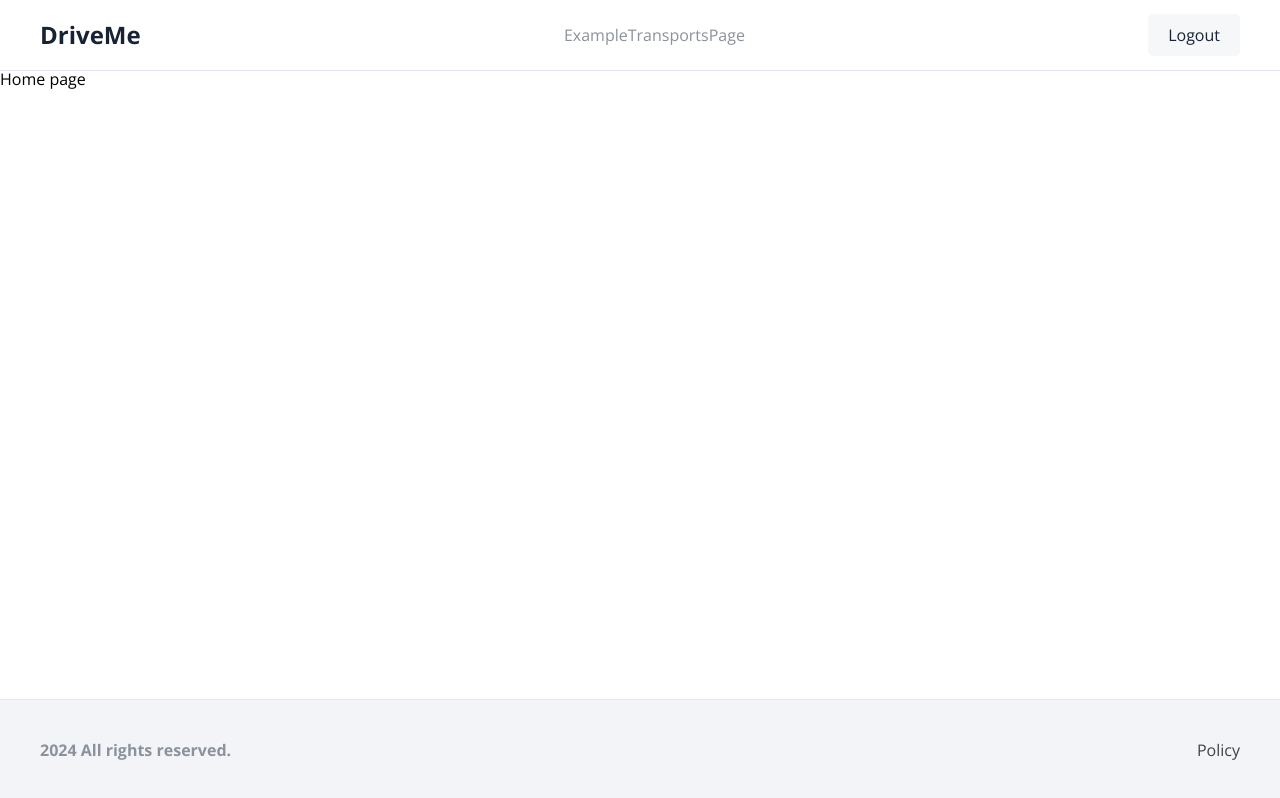
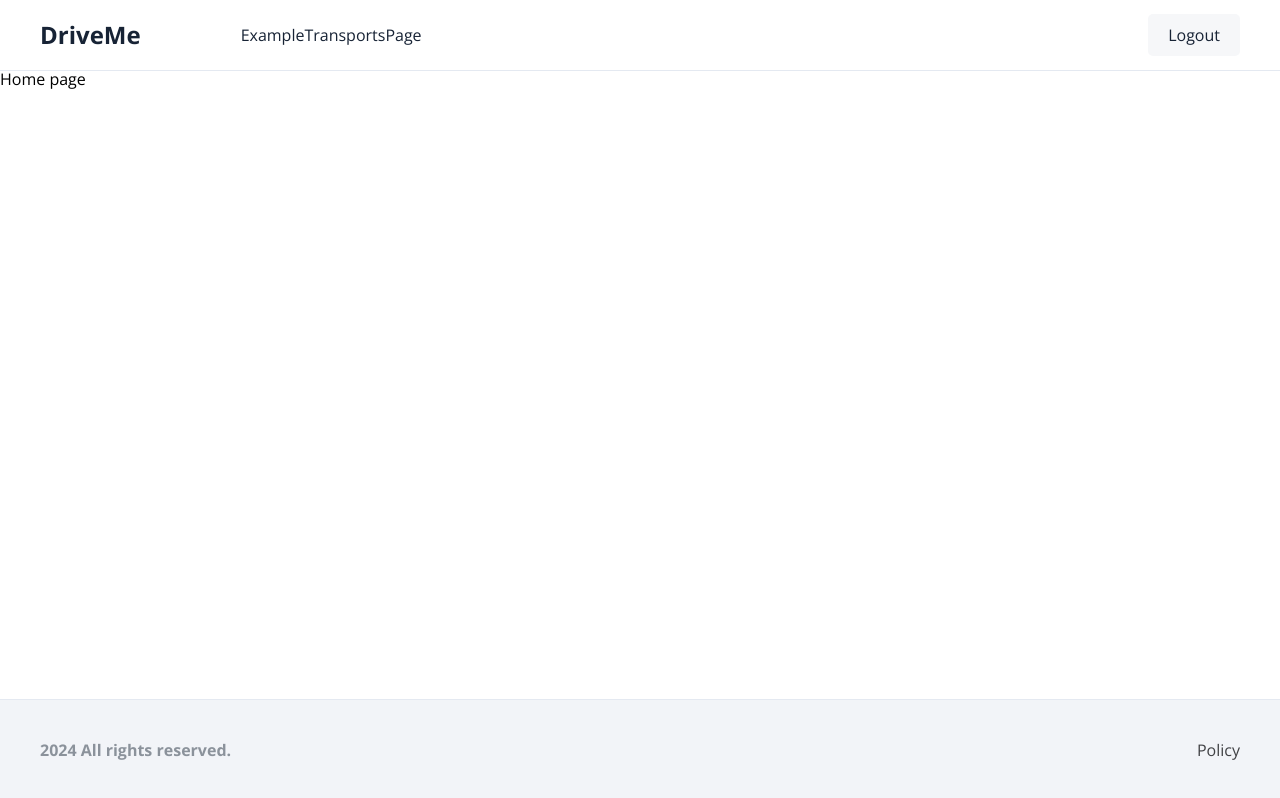
Before and after one commit to lywebdev/driveme, a React (Vite) app in the folder frontend/: page / in a window 1280 px wide. Built offline with nearby package versions, Linux system fonts and the light colour scheme.

Commit message:
DMF-4 review: little bit refactor

```diff
--- a/frontend/src/components/UI/Button/Button.module.scss
+++ b/frontend/src/components/UI/Button/Button.module.scss
@@ -8,6 +8,9 @@
   background: $color-gray--light;
   color: $color-black;
   cursor: pointer;
+  display: inline-flex;
+  justify-content: center;
+  align-items: center;
 
   &:hover {
     background-color: $color-gray--lighter_hover;
--- a/frontend/src/components/layouts/Header.jsx
+++ b/frontend/src/components/layouts/Header.jsx
@@ -16,7 +16,7 @@ const Header = () => {
                         <li>
                             <NavLink
                                 to={routes.exampleTransportsPage}
-                                className={({ isActive }) => (isActive ? "active" : "inactive")}
+                                className={({isActive}) => (isActive ? "active" : "inactive")}
                             >
                                 ExampleTransportsPage
                             </NavLink>
--- a/frontend/src/components/layouts/Header.scss
+++ b/frontend/src/components/layouts/Header.scss
@@ -10,31 +10,42 @@
   }
 
   nav {
+    flex-grow: 1;
+    margin-left: 100px;
+
     ul {
       list-style: none;
       margin: 0;
       padding: 0;
       display: flex;
+      column-gap: 25px;
     }
 
-    li {
-      margin-left: 20px;
-    }
-
-    .active {
-      font-weight: bold;
-      color: $color-black--light;
-      text-decoration: none;
-    }
-
-    .inactive {
+    a {
+      color: $color-black;
       font-weight: normal;
       text-decoration: none;
-      color: $color-gray;
+      position: relative;
 
-      &:hover {
+      &:before {
+        content: '';
+        height: 1px;
+        background: $color-black;
+        position: absolute;
+        left: 0;
+        bottom: 0;
+        opacity: 0;
+        width: 0;
+        transition-property: opacity, width;
+        transition-duration: 0.4s;
+      }
 
-        color: $color-black;
+      &.active {
+
+        &:before {
+          opacity: 1;
+          width: 100%;
+        }
       }
     }
   }
```
